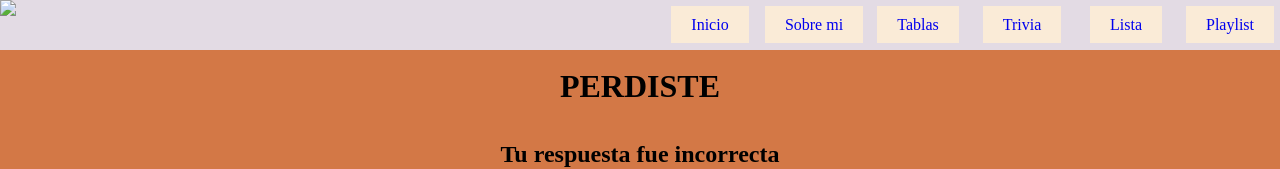
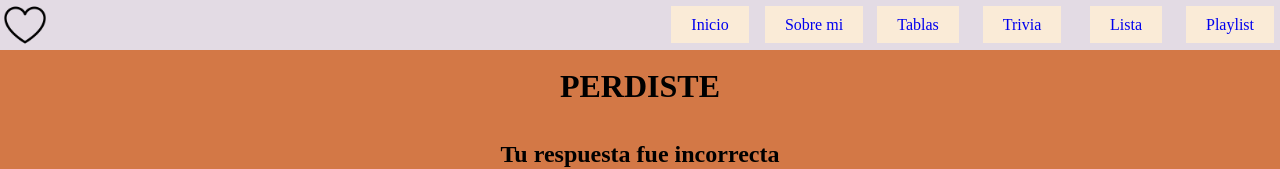
Before and after one commit to riveraisabella2003/identikit-IsabellaRivera, a plain HTML site: page DISEÑO Y DESAROLLO WEB/identikit/trivia/incorrecto.html in a window 1280 px wide. Shown: the top 169 px of the page. Drawn offline with Linux system fonts and the light colour scheme; a web font is replaced by a local one.

Commit message:
Add files via upload

```diff
--- a/DISEÑO Y DESAROLLO WEB/identikit/trivia/incorrecto.html
+++ b/DISEÑO Y DESAROLLO WEB/identikit/trivia/incorrecto.html
@@ -8,7 +8,7 @@
 </head>
 <body style="background-color: #d37846;">
         <ul>
-        <a href="index.html"><img src="img/corazon.png"></a>
+        <a href="index.html"><img src="../img/corazon.png"></a>
         <li> <a href="../index.html">Inicio</a></li>
         <li> <a href="../sobre-mi.html">Sobre mi</a></li>
         <li> <a href="../tablas.html">Tablas</a></li>
```
